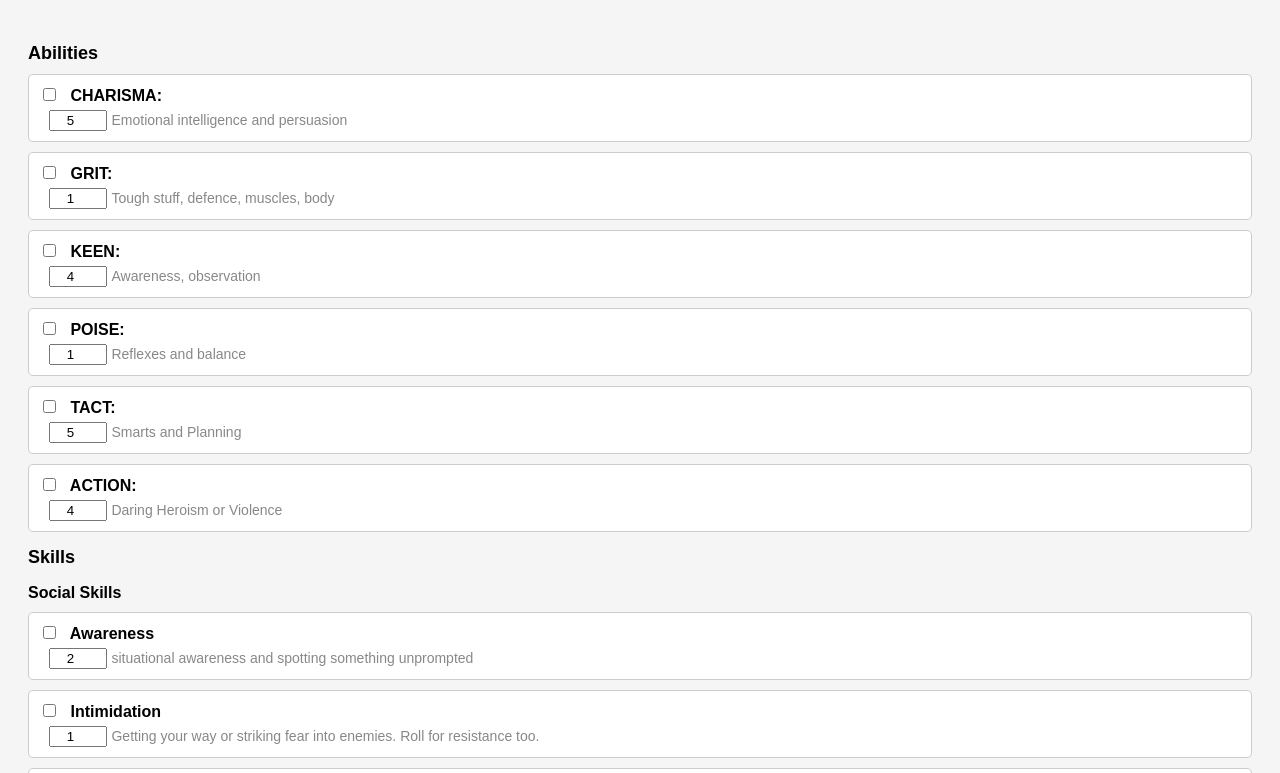
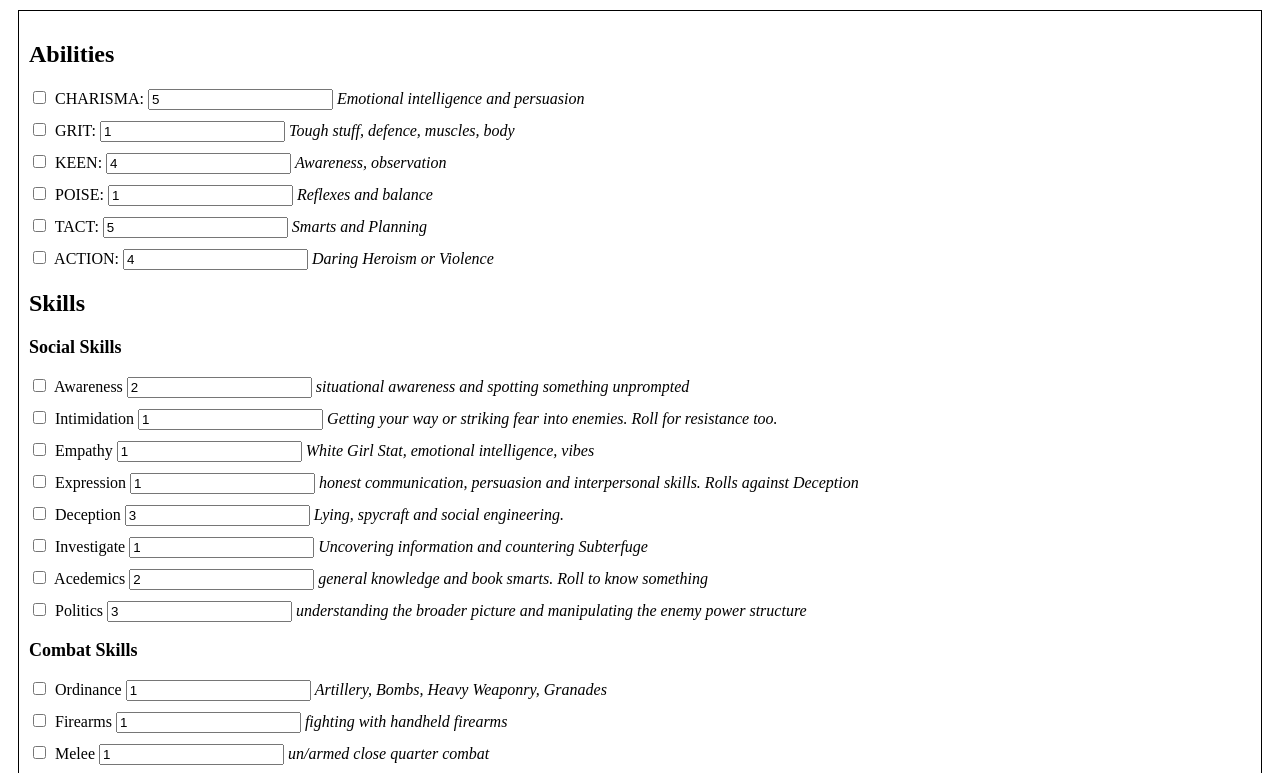
Before and after one commit to lokej-h/civvy-roller, a plain HTML site: page index.html in a window 1280 px wide. Shown: the top 773 px of the page. Drawn offline with nearby package versions, Linux system fonts and the light colour scheme.

Commit message:
functional!

```diff
--- a/index.html
+++ b/index.html
@@ -7,63 +7,7 @@
   <script src="main.js"></script>
   <head>
     <title>Character Sheet</title>
-    <style>
-      body {
-        background-color: #f5f5f5;
-        font-size: 16px;
-        font-family: Arial, sans-serif;
-        padding: 20px;
-      }
-
-      h1 {
-        font-size: 24px;
-        font-weight: bold;
-        margin-bottom: 20px;
-      }
-
-      h2 {
-        font-size: 18px;
-        font-weight: bold;
-        margin-bottom: 10px;
-      }
-
-      h3 {
-        font-size: 16px;
-        font-weight: bold;
-        margin-bottom: 10px;
-      }
-
-      label {
-        display: block;
-        margin-bottom: 5px;
-        font-weight: bold;
-      }
-
-      input[type="checkbox"] {
-        margin-right: 10px;
-      }
-
-      input[type="number"] {
-        width: 50px;
-        margin-left: 10px;
-        text-align: center;
-      }
-
-      .ability,
-      .skill {
-        margin-bottom: 10px;
-        padding: 10px;
-        border: 1px solid #ccc;
-        border-radius: 5px;
-        background-color: #fff;
-      }
-
-      .description {
-        font-size: 14px;
-        margin-top: 5px;
-        color: #888;
-      }
-    </style>
+    <link rel="stylesheet" type="text/css" href="styles.css">
   </head>
 </head>
 <body onload="loadCharacterSheet()">
--- a/main.js
+++ b/main.js
@@ -38,10 +38,10 @@ function generateSkillsHTML(attributes) {
       for (let skill of groupedSkills[category]) {
         html += `<div class="skill">
                     <label>
-                      <input type="checkbox" name="${skill.name}" value="${skill.value}">
+                      <input type="checkbox" name="${skill.name}" id="${skill.name}" value="${skill.value}">
                       ${skill.name}
                     </label>
-                    <input type="number" name="${skill.name}_value" value="${skill.value}">
+                    <input type="number" name="${skill.name}_value" id="${skill.name}_value" value="${skill.value}">
                     <span class="description">${skill.description}</span>
                  </div>`;
       }
@@ -193,7 +193,7 @@ function onSubmit(event) {
   const selected = [];
   const checkboxes = document.querySelectorAll('input[type="checkbox"]:checked');
   for (let checkbox of checkboxes) {
-    selected.push(parseInt(checkbox.value));
+    selected.push(document.getElementById(checkbox.id+"_value").valueAsNumber);
   }
 
   // Generate random numbers and sum
@@ -205,12 +205,16 @@ function onSubmit(event) {
 
   // Compare selected total to user input total
   const resultElement = document.getElementById('result');
-  if (totalSelected >= totalRoll) {
-    resultElement.textContent = `Success!
+  if (totalSelected > totalRoll) {
+    resultElement.textContent = `${totalSelected - totalRoll} Successes!
+    Rolled: ${totalRoll}
+    against your stats: ${totalSelected}`;
+  } else if (totalSelected === totalRoll) {
+    resultElement.textContent = `Match!
     Rolled: ${totalRoll}
     against your stats: ${totalSelected}`;
   } else {
-    resultElement.textContent = `Failure :(
+    resultElement.textContent = `${totalRoll - totalSelected} Failures...
       Rolled: ${totalRoll}
       against your stats: ${totalSelected}`;
   }
--- /dev/null
+++ b/styles.css
@@ -0,0 +1,36 @@
+/* styles.css */
+
+/* Target the character sheet and result div */
+#character-sheet,
+#result {
+  border: 1px solid black;
+  padding: 10px;
+  margin: 10px;
+}
+
+/* Target the headers */
+h2 {
+  font-size: 24px;
+  font-weight: bold;
+}
+
+h3 {
+  font-size: 18px;
+  font-weight: bold;
+}
+
+/* Target the abilities and skills */
+.ability,
+.skill {
+  margin-bottom: 10px;
+}
+
+/* Target the checkboxes */
+input[type="checkbox"] {
+  margin-right: 5px;
+}
+
+/* Target the descriptions */
+.description {
+  font-style: italic;
+}
```
